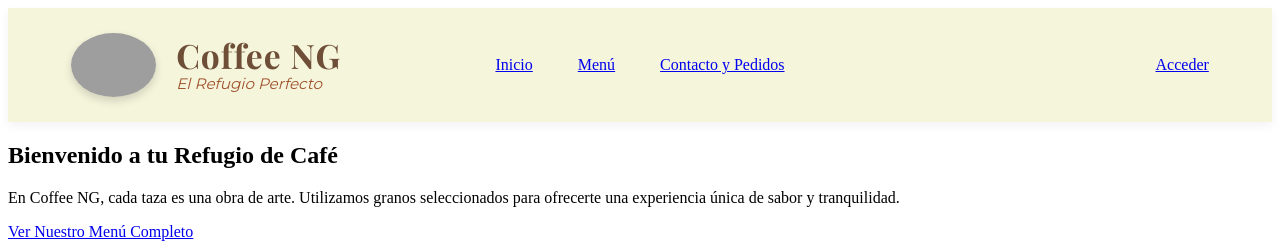
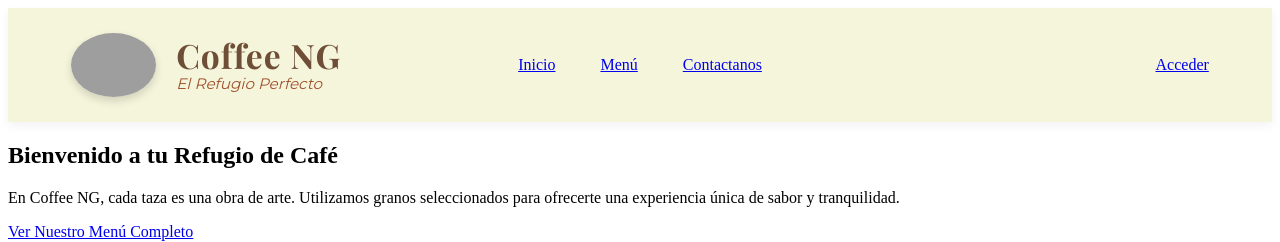
Before and after one commit to Jomumg123/CafeteriaNG-2doParcial, a PHP site: page /home.php in a window 1280 px wide. Shown: the top 242 px of the page. Run offline with PHP 8.4, Linux system fonts and the light colour scheme; grey boxes are pictures that could not be loaded.

Commit message:
Actualizacion de datos

```diff
--- a/app/views/includes/header.php
+++ b/app/views/includes/header.php
@@ -26,7 +26,7 @@ $current_action = isset($_GET['action']) ? $_GET['action'] : 'index';
             <?php if (isset($_SESSION['user_rol']) && $_SESSION['user_rol'] === 'admin'): ?>
                 <li><a href="index.php?action=ver_pedidos" class="<?php echo ($current_action == 'ver_pedidos') ? 'active' : ''; ?>">Pedidos</a></li>
             <?php else: ?>
-                <li><a href="index.php?action=contacto" class="<?php echo ($current_action == 'contacto') ? 'active' : ''; ?>">Contacto y Pedidos</a></li>
+                <li><a href="index.php?action=contacto" class="<?php echo ($current_action == 'contacto') ? 'active' : ''; ?>">Contactanos</a></li>
             <?php endif; ?>
         </ul>
     </nav>
```
